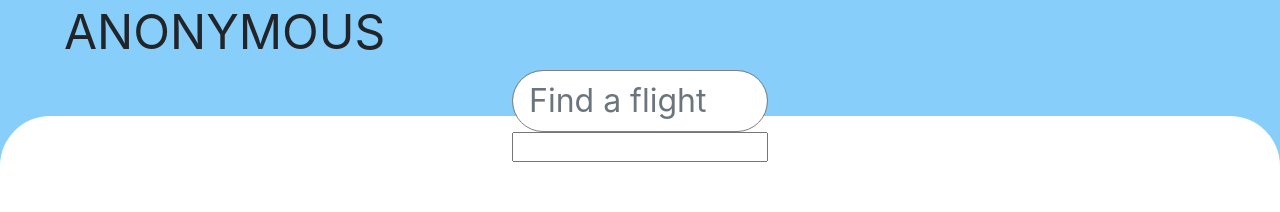
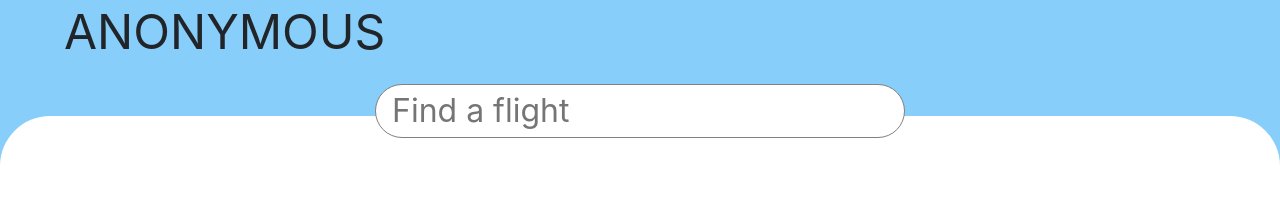
Before and after one commit to kjkardum/fersizedbytesHackathon, a Next.js app: page / in a window 1280 px wide. Shown: the part 233-445 px from the top of the page. Built offline with nearby package versions, Linux system fonts and the light colour scheme.

Commit message:
Small fixes

```diff
--- a/components/AutoComplete.tsx
+++ b/components/AutoComplete.tsx
@@ -15,7 +15,17 @@ const main = (props) => {
         <ul>
             {cities.map((el, i) => {
                 let s = matchingChars(el, inputValue);
-                return <li key={`li_city_${i}`}>{el.split("").map((c, i) => (s.has(i) ? <b>{c}</b> : c))}</li>;
+                return (
+                    <li
+                        onClick={() => {
+                            props.setCity(el);
+                            console.log(el);
+                        }}
+                        key={`li_city_${i}`}
+                    >
+                        {el.split("").map((c, i) => (s.has(i) ? <b>{c}</b> : c))}
+                    </li>
+                );
             })}
         </ul>
     );
--- /dev/null
+++ b/components/CityContent.tsx
@@ -0,0 +1,9 @@
+import React from "react";
+import styles from "../styles/CityContent.module.css";
+
+const CityContent = (props) => (
+    <div className={styles.citycontent}>
+        <div></div>
+    </div>
+);
+export default CityContent;
--- a/pages/index.tsx
+++ b/pages/index.tsx
@@ -9,12 +9,14 @@ import React, { useState } from "react";
 import { quotes } from "../services/quotes";
 import Footer from "../components/Footer";
 import { FormControl } from "react-bootstrap";
+import CityContent from "../components/CityContent";
 
 export default function Home() {
     const [search, setSearch] = useState("");
     const [quote, setQuote] = useState(quotes[Math.floor(Math.random() * quotes.length)]);
 
     let inputTimer;
+    const [city, setCity] = useState("");
 
     return (
         <div className={styles.container}>
@@ -32,7 +34,7 @@ export default function Home() {
                 </div>
                 <div className={styles.contentblock}>
                     <div className={styles.searchcontainer}>
-                        <FormControl
+                        <input
                             onChange={(e) => {
                                 clearTimeout(inputTimer);
                                 inputTimer = setTimeout(function () {
@@ -45,11 +47,10 @@ export default function Home() {
                             aria-label="Search flights"
                             className={styles.searchbox}
                             placeholder="Find a flight"
-                        ></FormControl>
-                        <input></input>
-                        <AutoComplete searchValue={search}></AutoComplete>
+                        ></input>
+                        <AutoComplete setCity={(city) => setCity(city)} searchValue={search}></AutoComplete>
                     </div>
-                    <HomeContent></HomeContent>
+                    {city ? <CityContent></CityContent> : <HomeContent></HomeContent>}
                     <Footer></Footer>
                 </div>
             </main>
--- /dev/null
+++ b/styles/CityContent.module.css
@@ -0,0 +1,14 @@
+.citycontent {
+    padding: 2rem;
+}
+.mobilehr {
+    display: none;
+}
+@media only screen and (max-width: 600px) {
+    .citycontent {
+        padding: 1rem;
+    }
+    .mobilehr {
+        display: block;
+    }
+}
--- a/styles/Home.module.css
+++ b/styles/Home.module.css
@@ -36,7 +36,7 @@
 .searchcontainer {
     position: relative;
     left: 50%;
-    transform: translate(-50%, -50%);
+    transform: translate(-50%, -2rem);
     width: min-content;
     transition: height 1s ease;
 }
```
